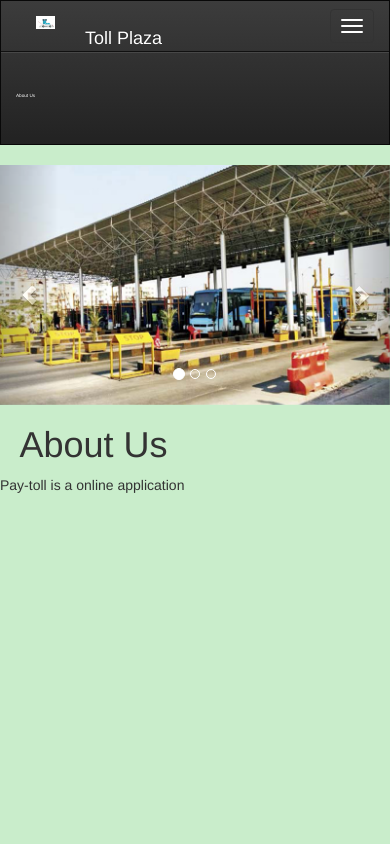
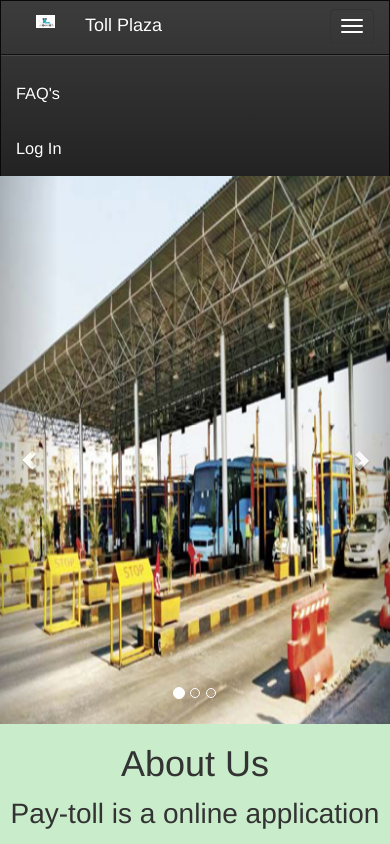
Before and after one commit to pv-912/toll-plaza, a PHP site: page /toll-plaza/ in a window 390 px wide, after a click on "Toggle navigation". Run offline with PHP 8.4, Linux system fonts and the light colour scheme; some libraries are stand-ins or nearby versions.

Commit message:
ui changes

```diff
--- a/geolocation/geoLocation.php
+++ b/geolocation/geoLocation.php
@@ -15,8 +15,7 @@ include '../config/config.php';
     else{
         $_SESSION['time']=time();
     }
-
-
+echo "hree";
 ?>
 <!DOCTYPE html>
 <html lang="en">
--- a/toll/comingVehicles/record.php
+++ b/toll/comingVehicles/record.php
@@ -22,6 +22,7 @@
   if($_SESSION['role']=='toll'){
       $currentTollId = $_SESSION['id'];
   }
+  print_r($_SESSION);
 
 
 
--- a/toll/header.php
+++ b/toll/header.php
@@ -122,12 +122,36 @@
 
        <div class="collapse navbar-collapse" id="bs-example-navbar-collapse-1">
           <ul class="nav navbar-nav navbar-right">
-            <li><a href="#">About Us </a></li>
             <li><a href="<?php echo base_url; ?>components/faq.php">FAQ's</a></li>
-            <li><a href="">Contact</a></li>
             <li><a href="#login" data-toggle="modal" data-target="#login" class="headerLogin" >Log In</a></li>
          </ul>
        </div>
      </div>
    </div>
    </nav>
+<style >
+  .carousel-inner>.item>img, .carousel-inner>.item>a>img {
+    line-height: 1;
+    width: 100vw;
+    height: 65vh;
+}
+@media only screen and (max-width: 768px) {
+.navbar-nav>li>a {
+    padding-top: 20px;
+    padding-bottom: 15px;
+    padding-right: 31px;
+    font-size: 4.2vw;
+}
+.navbar-brand {
+    float: left;
+    height: 53px;
+    padding: 14px 15px;
+    font-size: 18px;
+    line-height: 21px;
+    color: #fff !important;
+}
+}
+.navbar-collapse.collapse {
+    height: auto !important;
+}
+</style>
--- a/toll/index.php
+++ b/toll/index.php
@@ -38,12 +38,26 @@ include 'header.php';
    </div>
       <div class="container-fluid">
         <div class="row">
-          <h1 style="padding-left: 5vw">About Us</h1>
-          Pay-toll is a online application
+          <h1 style="text-align: center;">About Us</h1>
+          <p class="discription">Pay-toll is a online application</p>
         </div>
     </div>
 
-
+<style >
+  .carousel-inner>.item>img, .carousel-inner>.item>a>img {
+    line-height: 1;
+    width: 100vw;
+    height: 65vh;
+}
+.discription {
+    font-size: 2em;
+    text-align: center;
+}
+.carousel {
+    position: relative;
+    margin-top: -3vh;
+}
+</style>
 
 
 
```
Also changed, not shown: user/header.php (+23 -2 lines), user/index.php (+17 -3 lines).
